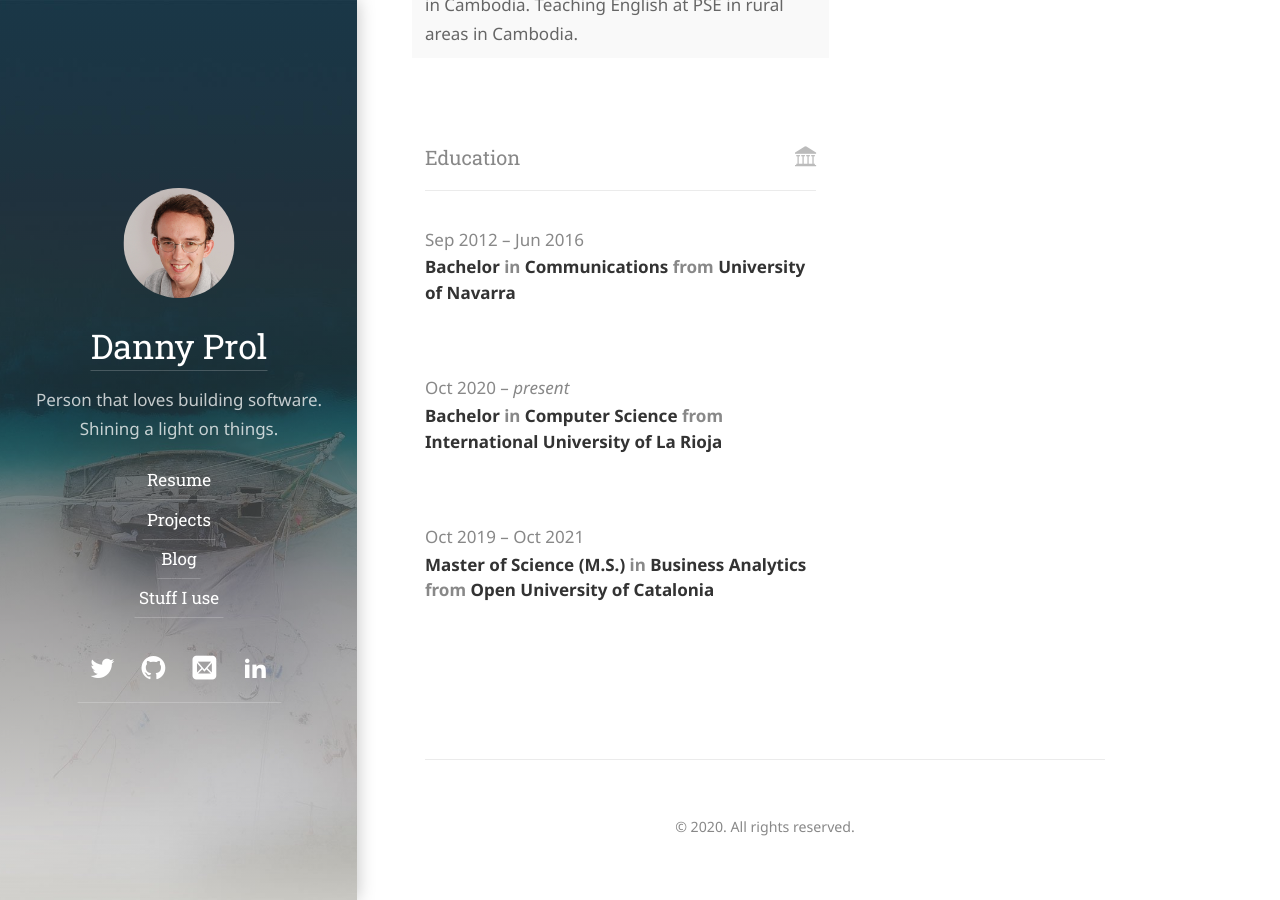
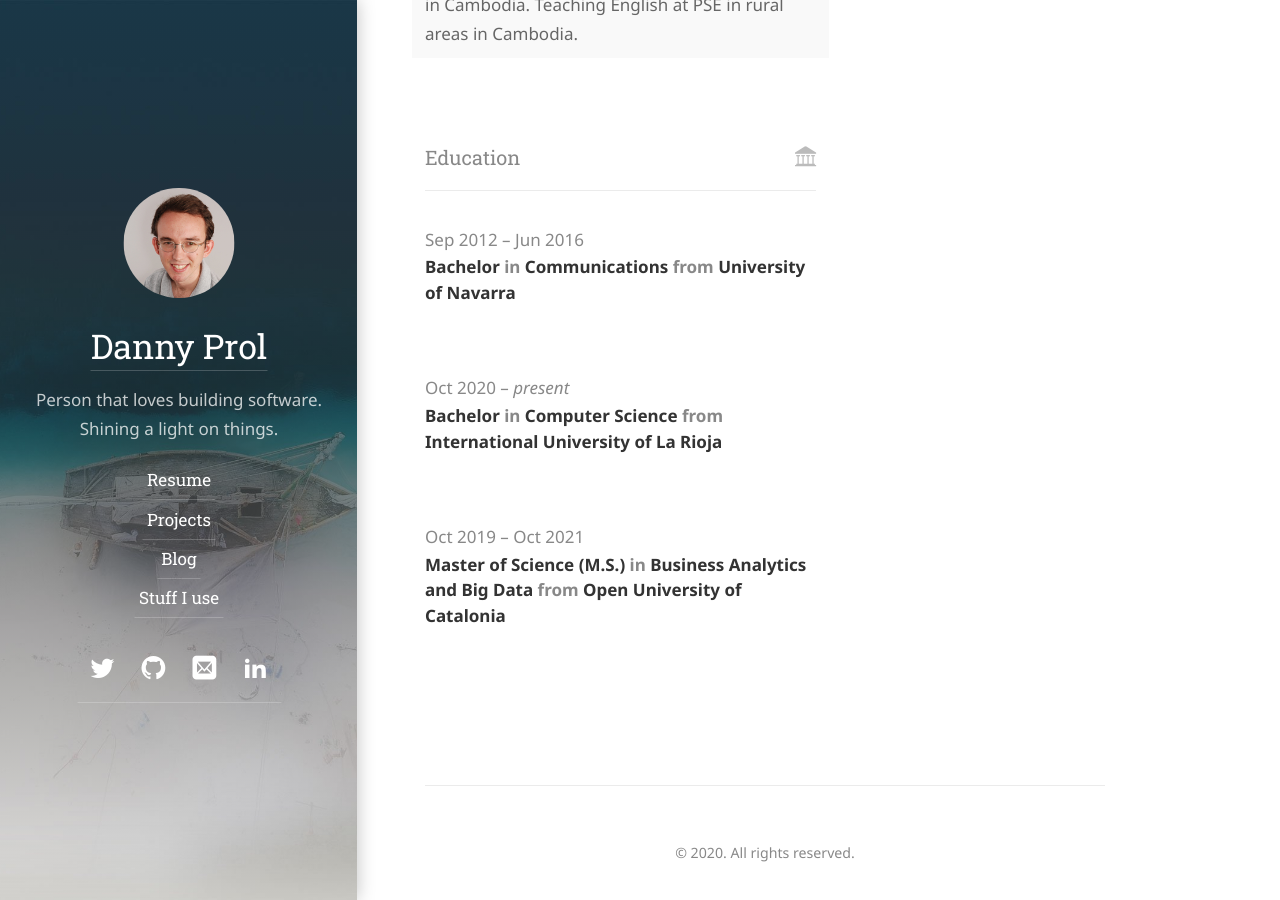
Before and after one commit to dprol/dprol.github.io, a Jekyll site: the page built from resume.md, in a window 1280 px wide and 900 px high, scrolled down 2663 px. Built offline with Jekyll 4.4.1, drawn with Linux system fonts in a browser that asks for light colours; some web fonts are replaced.

Commit message:
Update resume.yml

```diff
--- a/_data/resume.yml
+++ b/_data/resume.yml
@@ -89,7 +89,7 @@ education:
     startDate: "2020-10-08"
     endDate: ""
   - institution: "Open University of Catalonia"
-    area: "Business Analytics"
+    area: "Business Analytics and Big Data"
     studyType: "Master of Science (M.S.)"
     startDate: "2019-10-01"
     endDate: "2021-10-01"
```
